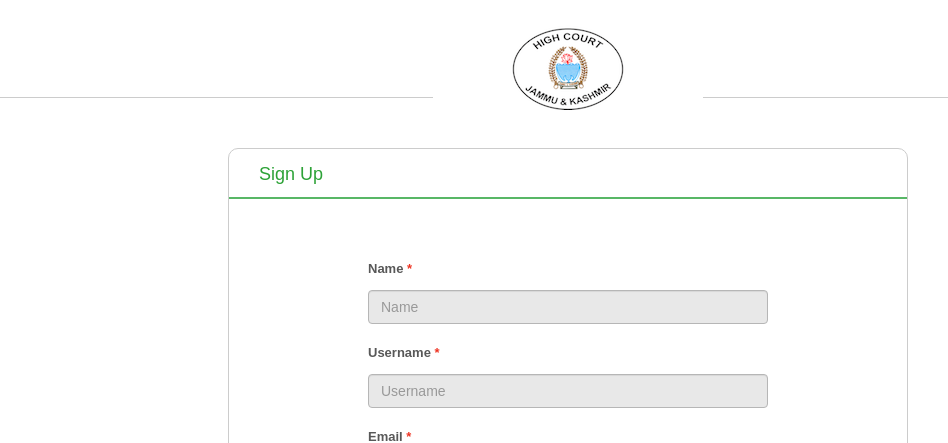
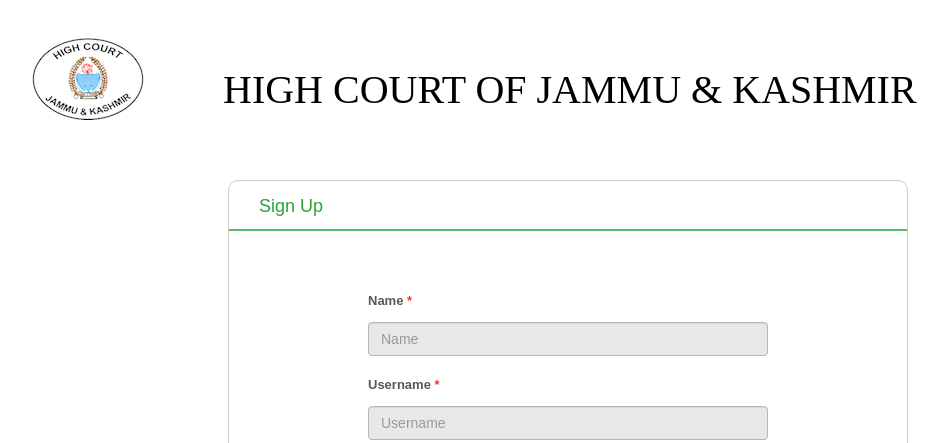
Before and after one commit to amina55/login-2, a PHP site: page /sign-up.php in a window 1280 px wide. Shown: the top 443 px of the page, without its empty margins (72-1020 px from the left). Run offline with PHP 8.4, Linux system fonts and the light colour scheme.

Commit message:
change header and update DB query

```diff
--- a/master.php
+++ b/master.php
@@ -15,8 +15,18 @@
 </head>
 <body>
 
-<header class="header">
-    <a href="/" class="login-logo">
-        <img src="images/logo.png" />
-    </a>
-    </header>
+<header>
+
+    <div class="container-fluid">
+        <div class="row">
+            <div class="col-xs-12 col-sm-12 col-md-12 col-lg-12">
+                <a href="step1.php" class="mt10 logo pull-left no-text-decoration">
+                    <img src="images/logo.png" />
+                </a>
+                <h3 style="margin-top: 60px; font-size: 40px; font-family: 'American Typewriter'">
+                    HIGH COURT OF JAMMU & KASHMIR
+                </h3>
+            </div>
+        </div>
+    </div>
+</header>
--- a/sign-up.php
+++ b/sign-up.php
@@ -44,7 +44,8 @@ try{
                             if (!$result) {
                                 $message = "<p class='error'>Error in User Sign up</p>";
                             } else {
-                                $message = "<p class='alert-success'>Successfully User Registered.</p>";
+                                echo '<script>window.location = "login.php";</script>';
+                                exit();
                             }
                         } else {
                             $message = "<p class='error'>Username or Email should be unique. Please enter unique ".$repeat."</p>";
@@ -67,7 +68,6 @@ include "master.php" ?>
             var valid;
             valid = validateContact();
             if (valid) {
-                alert('form is going to submit');
                 $('#signup-form').submit();
             }
         }
```
Also changed, not shown: database_access.php (+8 -1 lines).
